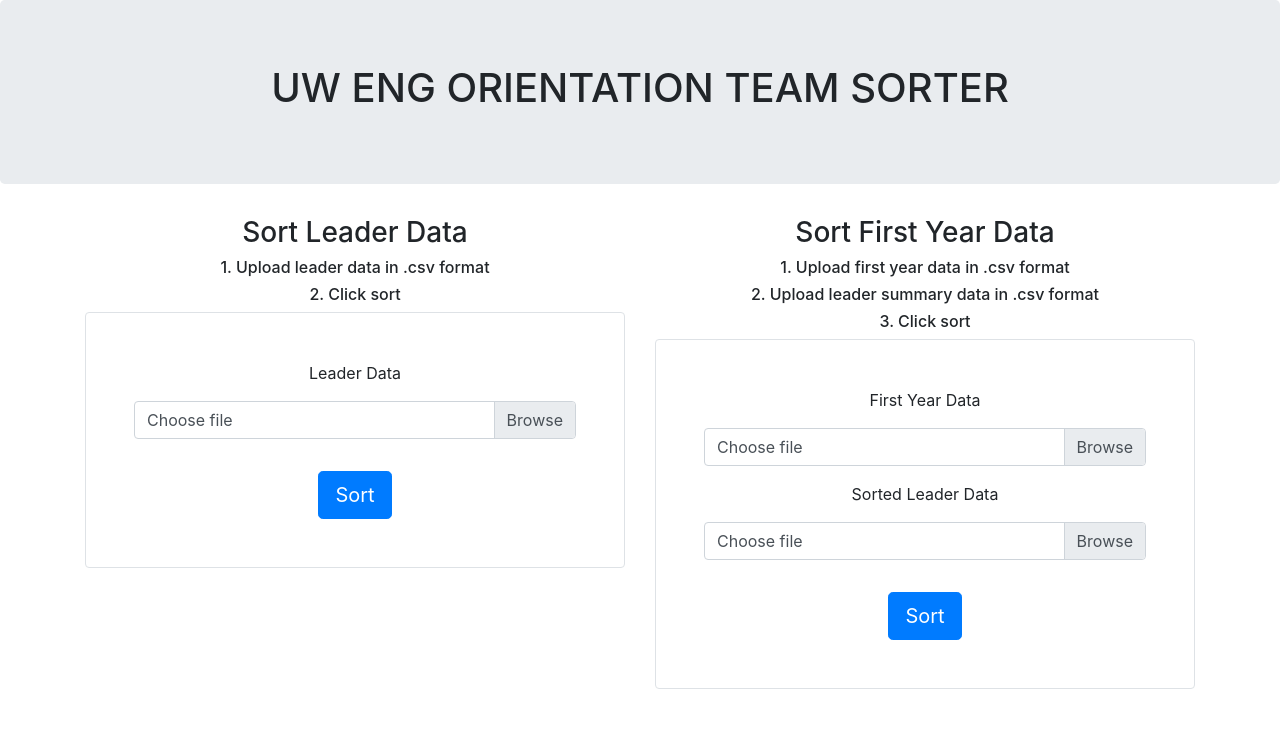
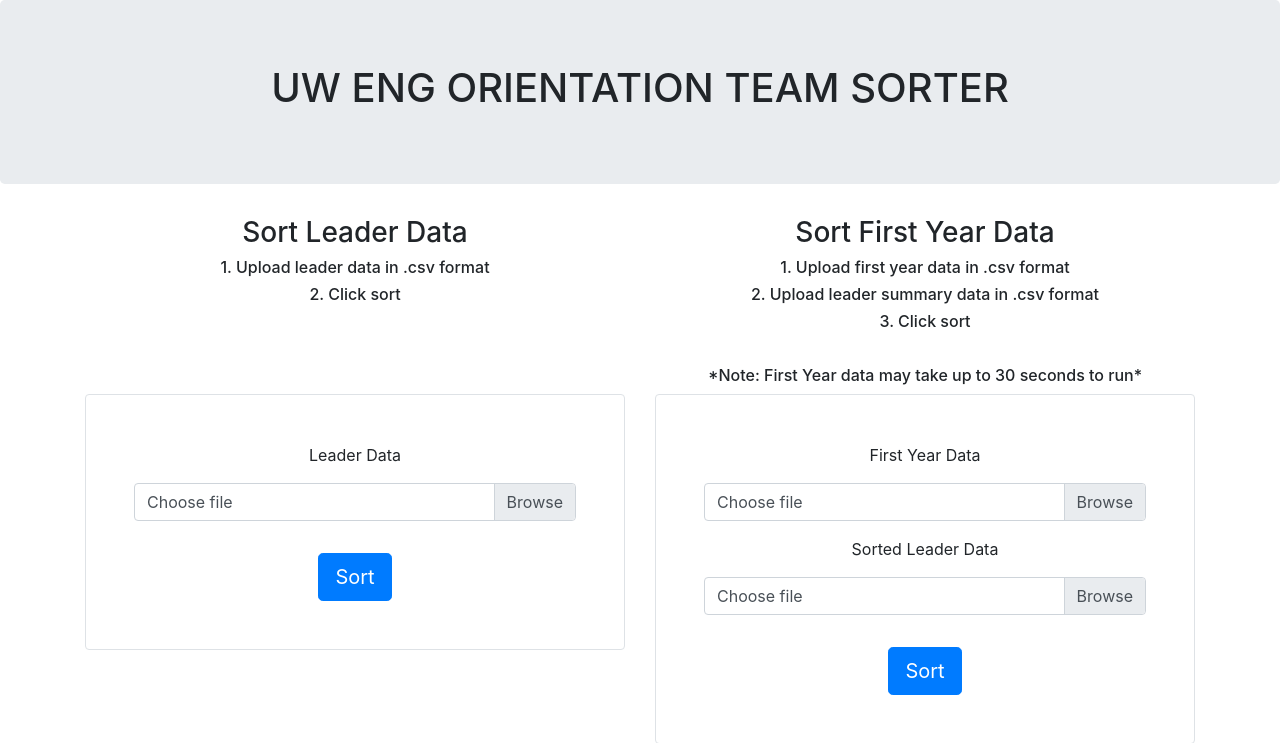
Before and after one commit to LexaMichaelides/colourTeams, a Flask app: page / in a window 1280 px wide. Shown: the top 743 px of the page. Run offline with Flask 2, Linux system fonts and the light colour scheme; some libraries are stand-ins or nearby versions.

Commit message:
Add note on runtime and even out spacing
Added a note that says the runtime may be up to 30 seconds and evened out the spacing between the upload boxes

```diff
--- a/templates/upload.html
+++ b/templates/upload.html
@@ -24,6 +24,9 @@
 					<h3 class=text-center>Sort Leader Data</h3>
 					<h6 class=text-center>1. Upload leader data in .csv format</h6>
 					<h6 class=text-center>2. Click sort</h6>
+					<h6 class=text-center>&nbsp;</h6>
+					<h6 class=text-center>&nbsp;</h6>
+					<h6 class=text-center>&nbsp;</h6>
 
 					<form class="border rounded p-5" method=post enctype=multipart/form-data>
 
@@ -51,6 +54,8 @@
 					<h6 class=text-center>1. Upload first year data in .csv format</h6>
 					<h6 class=text-center>2. Upload leader summary data in .csv format</h6>
 					<h6 class=text-center>3. Click sort</h6>
+					<h6 class=text-center>&nbsp;</h6>
+					<h6 class=text-center>*Note: First Year data may take up to 30 seconds to run*</h6>
 					<form class="border rounded p-5" method=post enctype=multipart/form-data>
 
 						<div class="text-center">
```
